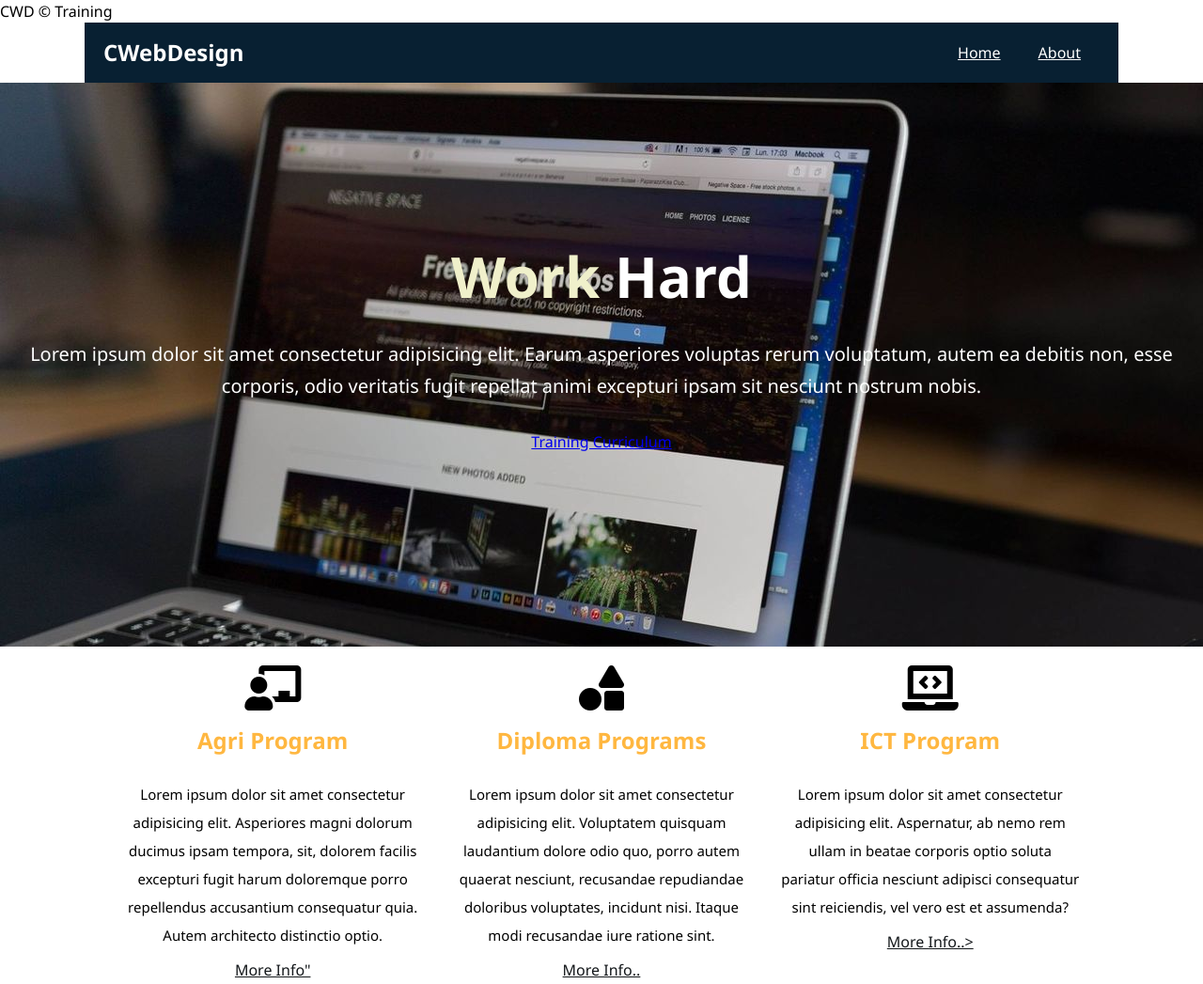
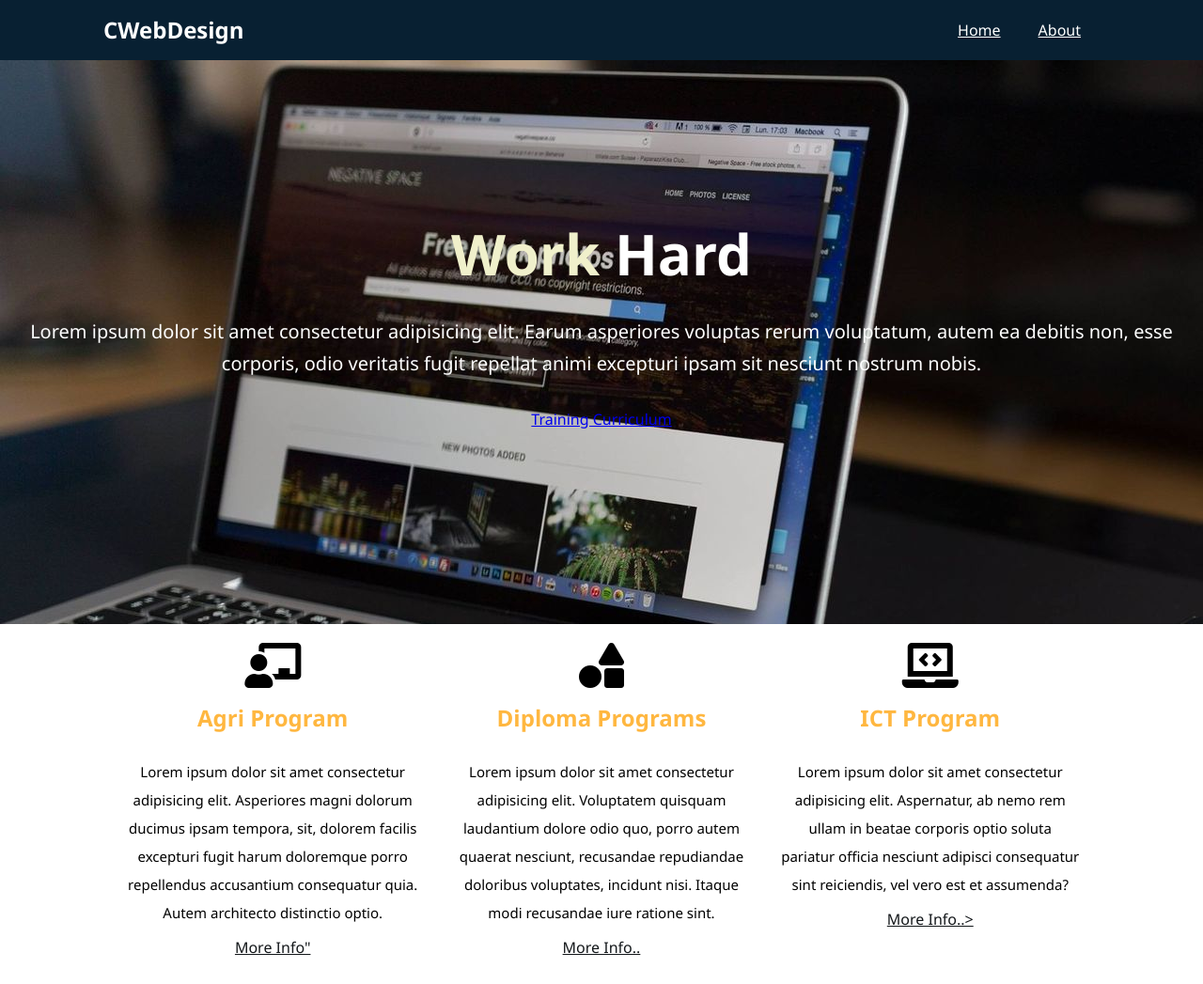
Before and after one commit to Jellyanne/ActivityComplete78910, a plain HTML site: page index.html in a window 1280 px wide. Shown: the top 1047 px of the page at 94% size. Drawn offline with Linux system fonts and the light colour scheme.

Commit message:
update index html

```diff
--- a/index.html
+++ b/index.html
@@ -5,13 +5,13 @@
   <meta http-equiv="X-UA-Compatible" content="IE=edge">
   <meta name="viewport" content="width=device-width, initial-scale=1.0">
   <link rel="stylesheet" href="css/style.css">
-  <link rel="stylesheet" href="https://cdnjs.cloudflare.com/ajax/libs/font-awesome/5.15.4/css/all.min.css"
+  <link rel="stylesheet" href="https://cdnjs.cloudflare.com/ajax/libs/font-awesome/5.15.4/css/all.min.css">
   <title>CWD &copy; Training</title>
 </head>
 <body>
   <!--Navigation structure-->
   <header>
-    <nav id="navbar"
+    <nav id="navbar">
       <div class="container">
         <h1>CWebDesign</h1><!--logo-->
         <ul>
```
